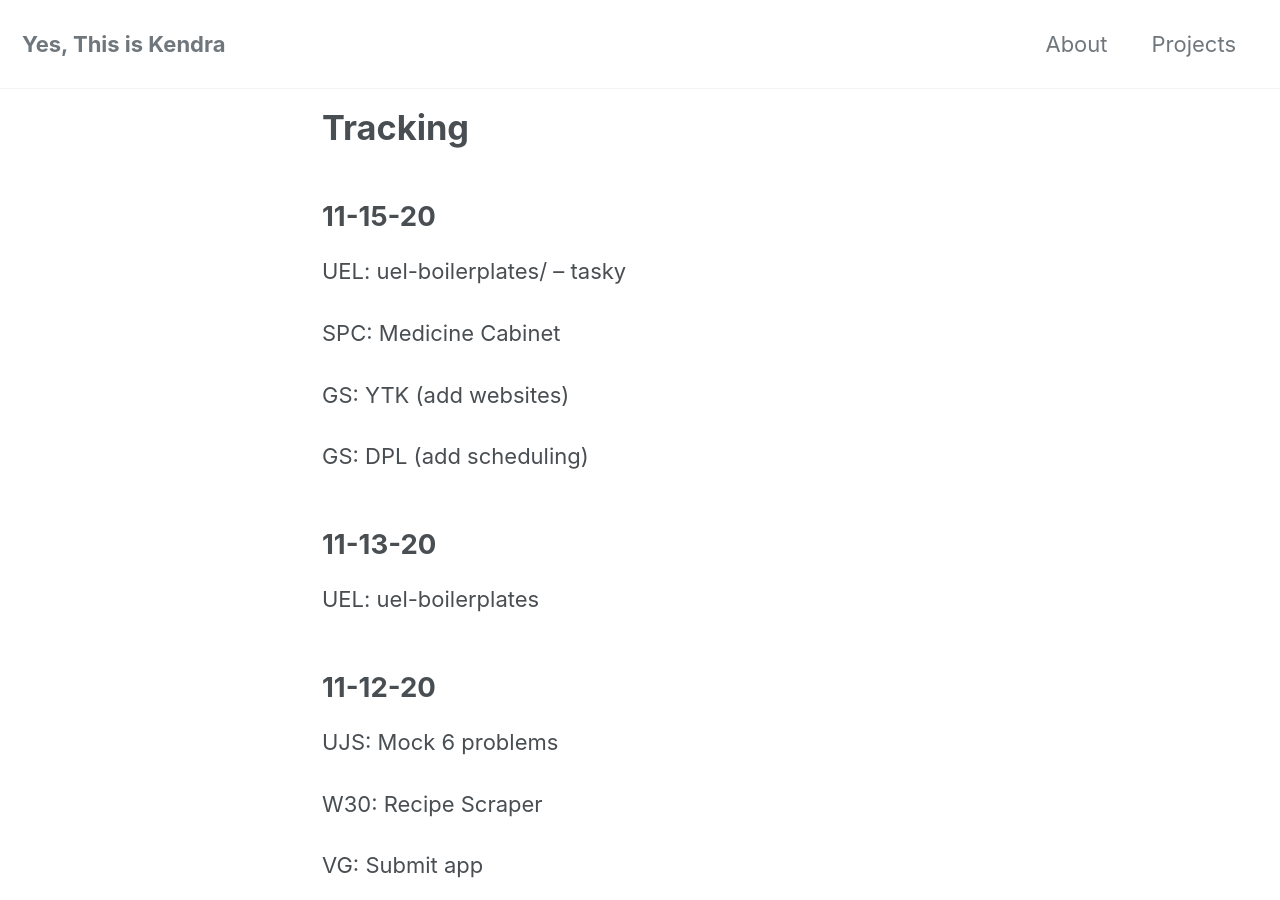
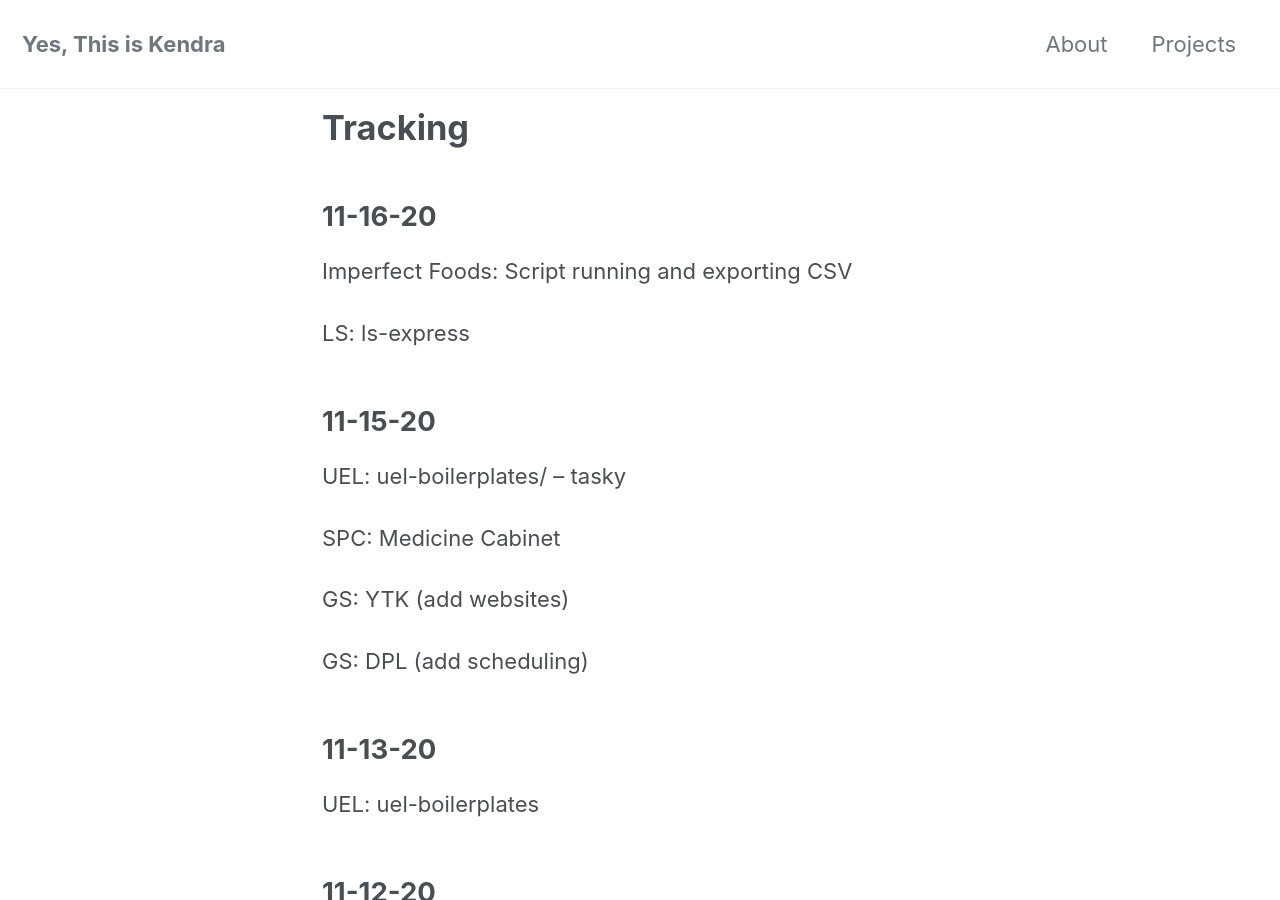
Before and after one commit to yesthisiskendra/yesthisiskendra.github.io, a Jekyll site: the page built from _pages/tracking.md, in a window 1280 px wide and 900 px high. Built offline with Jekyll 4.4.1, drawn with Linux system fonts in a browser that asks for light colours; cached includes are drawn as plain includes; nearby versions of some CDN libraries.

Commit message:
Add tracking

```diff
--- a/_pages/tracking.md
+++ b/_pages/tracking.md
@@ -3,6 +3,12 @@ layout: home
 title: "Tracking"
 permalink: /tracking/
 ---
+
+## 11-16-20
+
+Imperfect Foods: Script running and exporting CSV
+
+LS: ls-express
 
 ## 11-15-20
 
```
